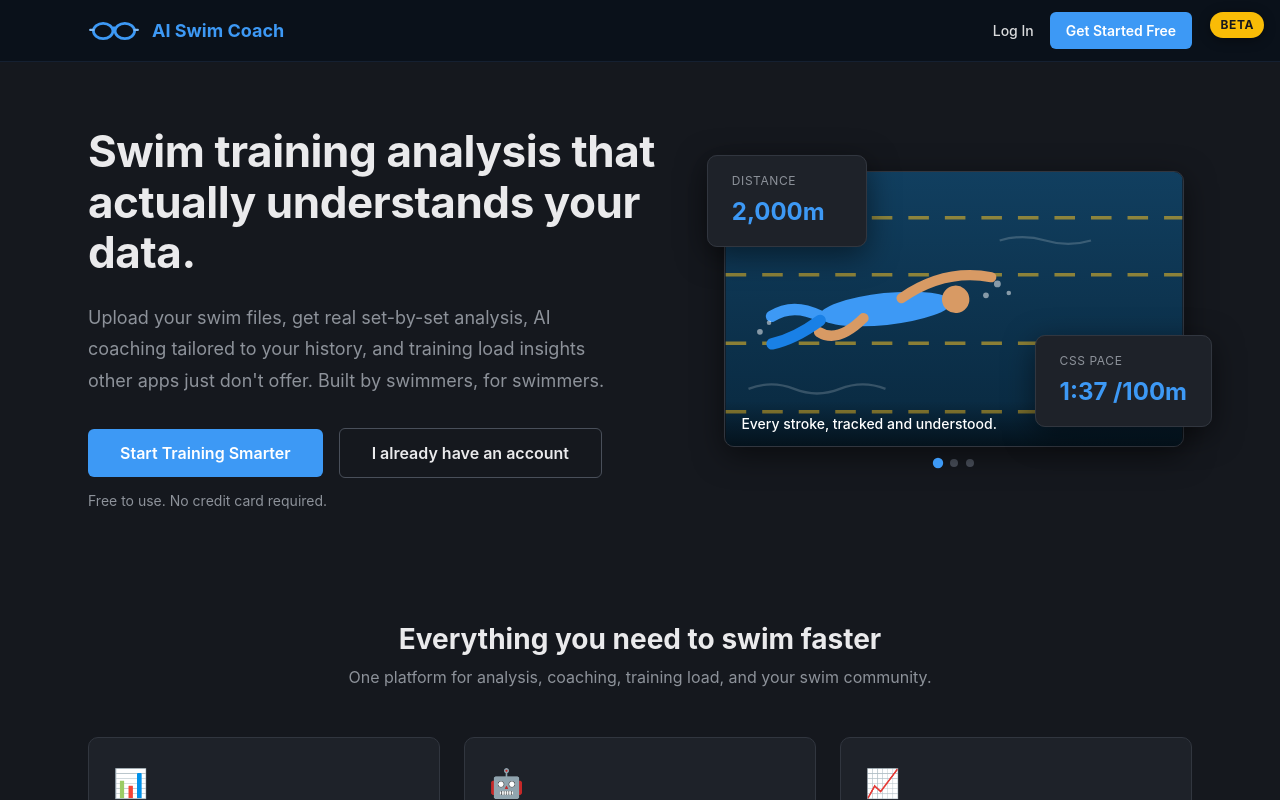
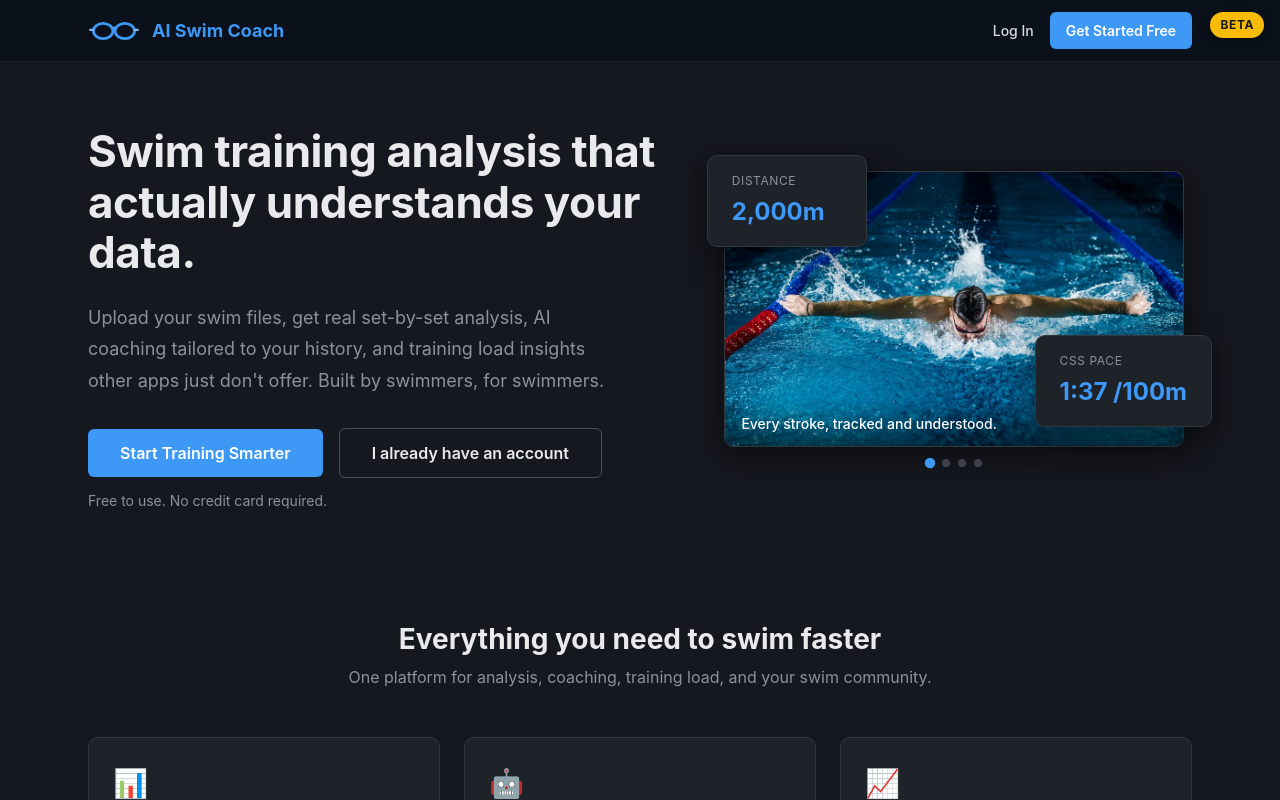
Before and after one commit to magnus-hs/aiswimcoach, a React (Vite) app in the folder frontend/: page / in a window 1280 px wide. Both pictures are taken after a click on the tab 938 px from the left and 462 px from the top of the page. Shown: the top 800 px of the page. Built offline with nearby package versions, Linux system fonts and the light colour scheme.

Commit message:
Add real swimmer photo as first slide in landing page slider (optimized to 143KB)

```diff
--- a/frontend/src/components/SwimSlider.css
+++ b/frontend/src/components/SwimSlider.css
@@ -31,6 +31,13 @@
 .swim-slider__art {
   width: 100%;
   height: 100%;
+  display: block;
+}
+
+.swim-slider__photo {
+  width: 100%;
+  height: 100%;
+  object-fit: cover;
   display: block;
 }
 
--- a/frontend/src/components/SwimSlider.tsx
+++ b/frontend/src/components/SwimSlider.tsx
@@ -1,5 +1,15 @@
 import { useEffect, useState } from 'react';
+import swimmerPhoto from '../assets/swimmer.jpg';
 import './SwimSlider.css';
+
+/**
+ * Real swimmer photo slide.
+ */
+function SwimmerPhotoSlide() {
+  return (
+    <img src={swimmerPhoto} alt="A swimmer training in a pool" className="swim-slider__photo" />
+  );
+}
 
 /**
  * A swimmer mid-stroke in a lane, viewed from above.
@@ -140,8 +150,9 @@ function StatsOverlaySlide() {
 }
 
 const SLIDES = [
-  { component: <SwimmerSlide />, caption: 'Every stroke, tracked and understood.' },
-  { component: <PoolLanesSlide />, caption: 'Built for lap swimmers, not just runners.' },
+  { component: <SwimmerPhotoSlide />, caption: 'Every stroke, tracked and understood.' },
+  { component: <SwimmerSlide />, caption: 'Built for lap swimmers, not just runners.' },
+  { component: <PoolLanesSlide />, caption: 'Real sessions. Real progress.' },
   { component: <StatsOverlaySlide />, caption: 'Your data, turned into real coaching.' },
 ];
 
```
Also changed, not shown: frontend/src/assets/swimmer.jpg (added), 1 other file (tests, documents, lock files or other folders).
